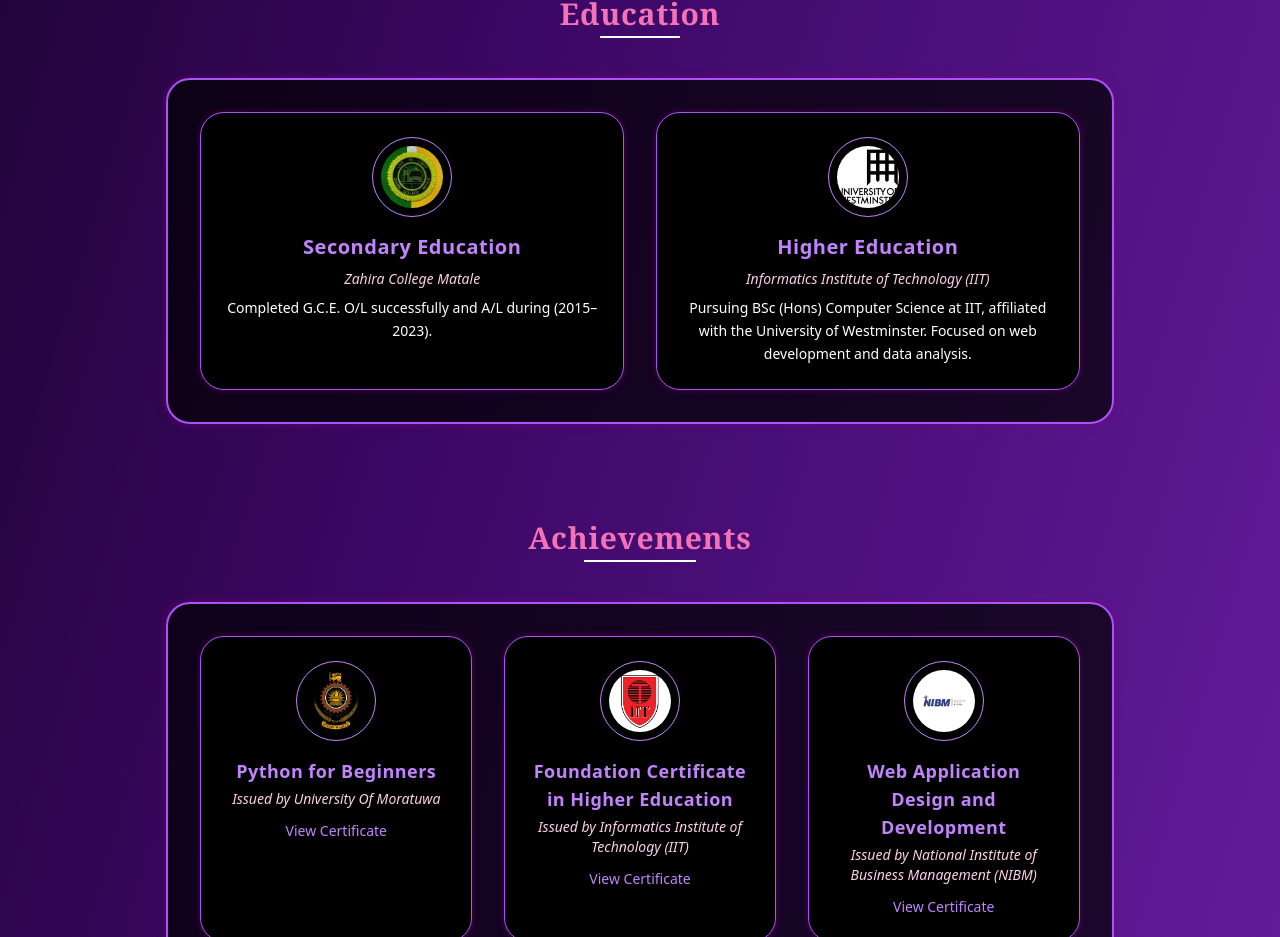
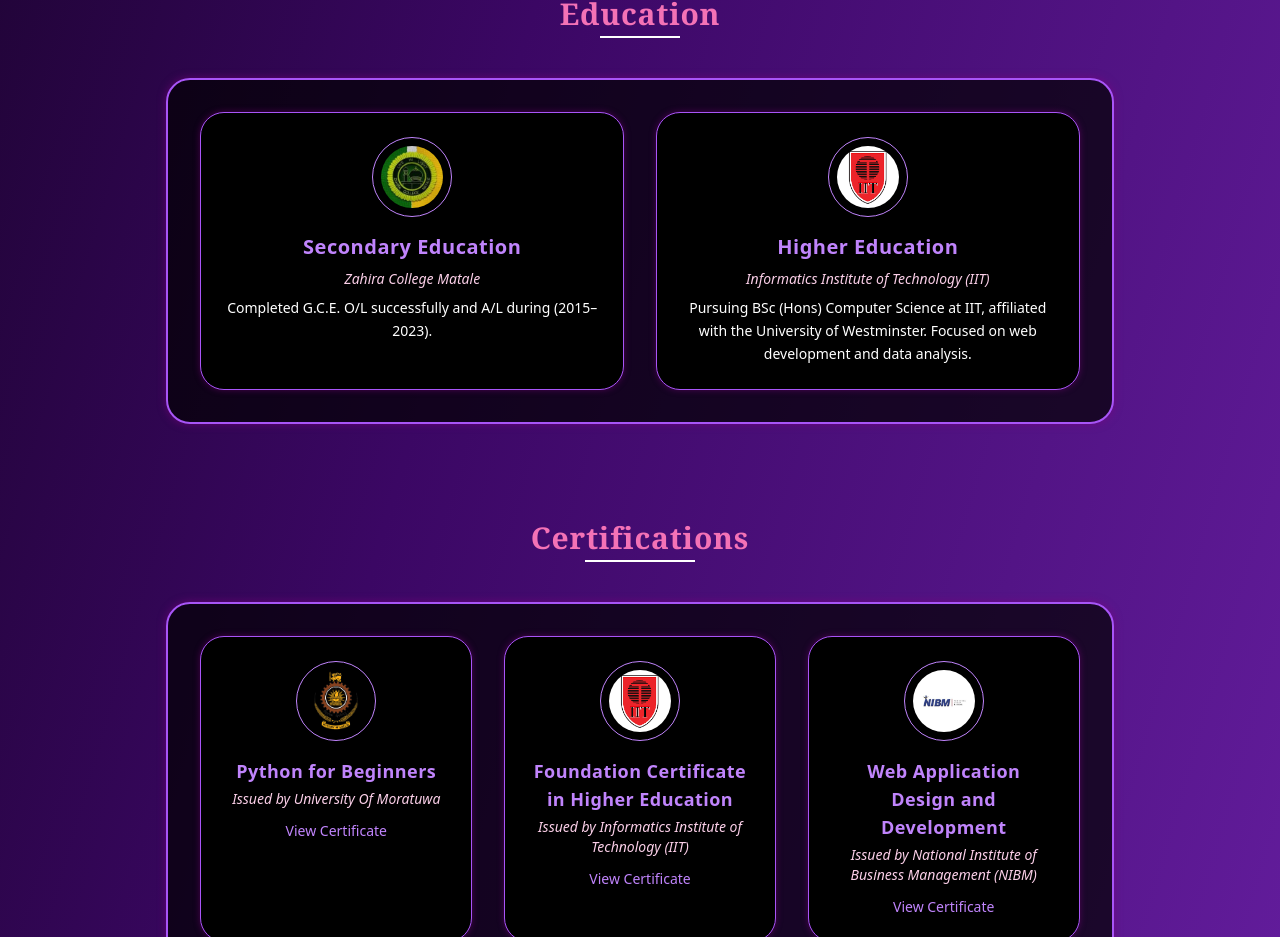
Before and after one commit to yashwinsivakumar/portfolio, a React (Vite) app: page / in a window 1280 px wide. Shown: the part 2574-3511 px from the top of the page. Built offline with nearby package versions, Linux system fonts and the light colour scheme.

Commit message:
updated certifications and logo for higher education

```diff
--- a/src/Portfolio.jsx
+++ b/src/Portfolio.jsx
@@ -386,7 +386,7 @@
         {
           title: "Higher Education",
           institution: "Informatics Institute of Technology (IIT)",
-          logo: "/Education/westminster.jpeg",
+          logo: "/Achievements/IITlogo.png",
           description:
             "Pursuing BSc (Hons) Computer Science at IIT, affiliated with the University of Westminster. Focused on web development and data analysis.",
         },
@@ -415,7 +415,7 @@
 
 {/* Achievements Section */}
 <motion.section
-  id="Achievements"
+  id="Certifications"
   className="p-12 text-center font-serif"
   initial="hidden"
   whileInView="visible"
@@ -424,7 +424,7 @@
   transition={{ duration: 0.8 }}
 >
   <h3 className="text-3xl font-extrabold mb-10 text-center tracking-wide text-pink-400 inline-block relative after:content-[''] after:block after:w-1/2 after:mx-auto after:border-b-2 after:border-white after:mt-1">
-    Achievements
+    Certifications
   </h3>
 
   {/* Outer Common Card */}
```
